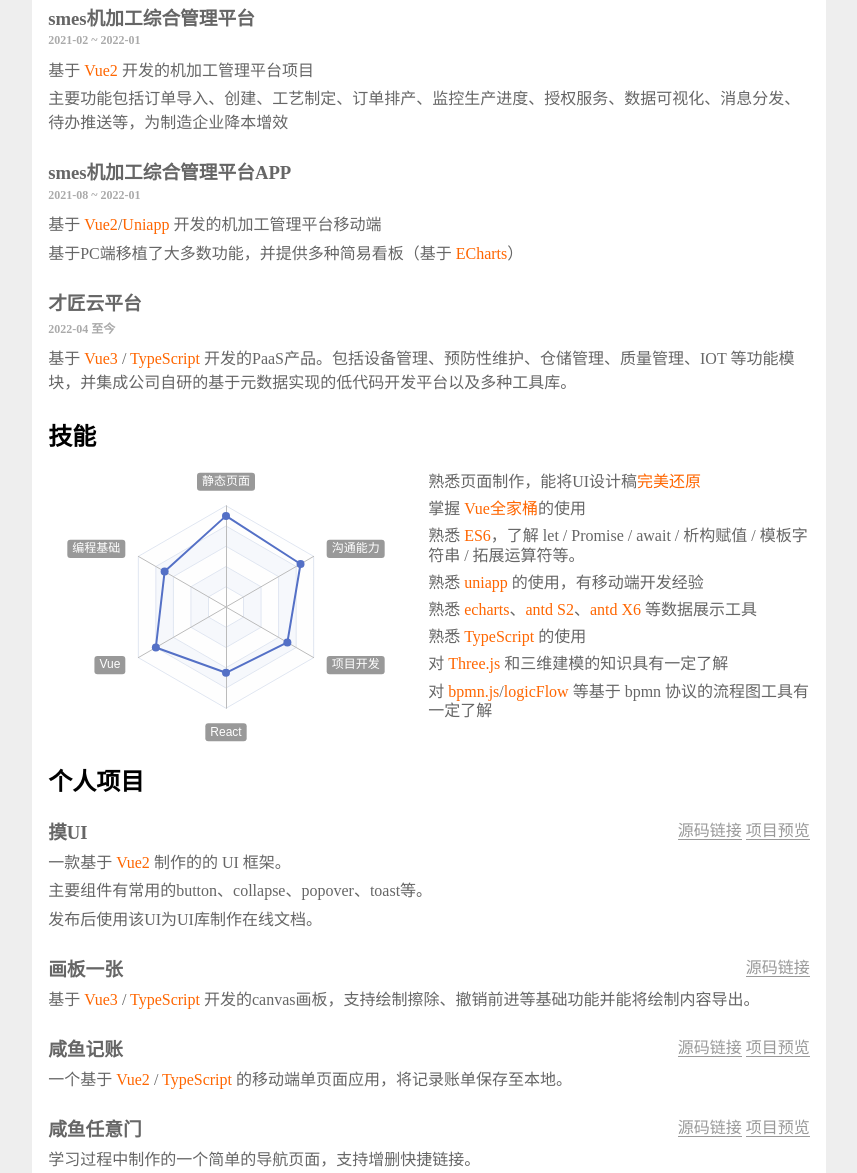
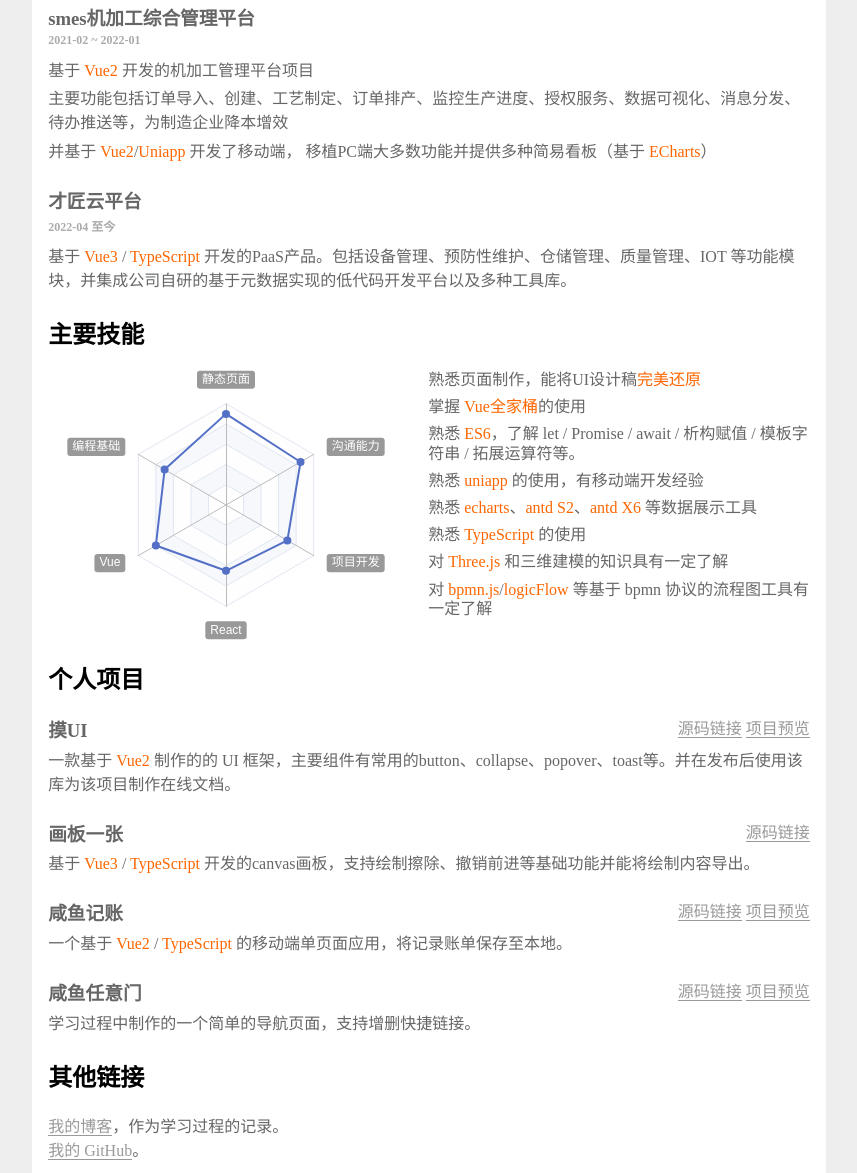
Before and after one commit to XXXXXie1997/CV, a plain HTML site: page src/index.html in a window 1280 px wide. Shown: the part 213-1386 px from the top of the page, without its empty margins (211-1068 px from the left). Drawn offline with nearby package versions, Linux system fonts and the light colour scheme.

Commit message:
将内容精简为一页

```diff
--- a/src/index.html
+++ b/src/index.html
@@ -234,8 +234,8 @@
     <article>
       <section class="bio">
         <h1>谢添宇</h1>
-        <img src="./images/photo.jpg" alt="" width="100" height="100" />
-        <p>男 | 24岁 | 内蒙古巴彦淖尔</p>
+        <img src="./images/photo.jpg" alt="" width="100" />
+        <p>男 | 27岁 | 内蒙古巴彦淖尔</p>
         <p>手机：15164826005 | 微信：xty1416849251 | 邮箱：1416849251@qq.com</p>
       </section>
       <section class="projects">
@@ -254,25 +254,13 @@
             <p>
               主要功能包括订单导入、创建、工艺制定、订单排产、监控生产进度、授权服务、数据可视化、消息分发、待办推送等，为制造企业降本增效
             </p>
-          </li>
-          <li>
-            <header>
-              <h3>
-                smes机加工综合管理平台APP
-                <p style="font-size: 12px; font-weight: bold; color: #aaa">
-                  2021-08 ~ 2022-01
-                </p>
-              </h3>
-            </header>
             <p>
-              基于 <strong>Vue2</strong>/<strong>Uniapp</strong>
-              开发的机加工管理平台移动端
-            </p>
-            <p>
-              基于PC端移植了大多数功能，并提供多种简易看板（基于
+              并基于 <strong>Vue2</strong>/<strong>Uniapp</strong>
+              开发了移动端， 移植PC端大多数功能并提供多种简易看板（基于
               <strong>ECharts</strong>）
             </p>
           </li>
+
           <li>
             <header>
               <h3>
@@ -293,7 +281,7 @@
       </section>
 
       <section class="skills">
-        <h2>技能</h2>
+        <h2>主要技能</h2>
         <div class="wrapper">
           <div id="skills"></div>
           <ul>
@@ -338,9 +326,10 @@
                 >
               </span>
             </header>
-            <p>一款基于 <strong>Vue2</strong> 制作的的 UI 框架。</p>
-            <p>主要组件有常用的button、collapse、popover、toast等。</p>
-            <p>发布后使用该UI为UI库制作在线文档。</p>
+            <p>
+              一款基于 <strong>Vue2</strong> 制作的的 UI
+              框架，主要组件有常用的button、collapse、popover、toast等。并在发布后使用该库为该项目制作在线文档。
+            </p>
           </li>
           <li>
             <header>
```
